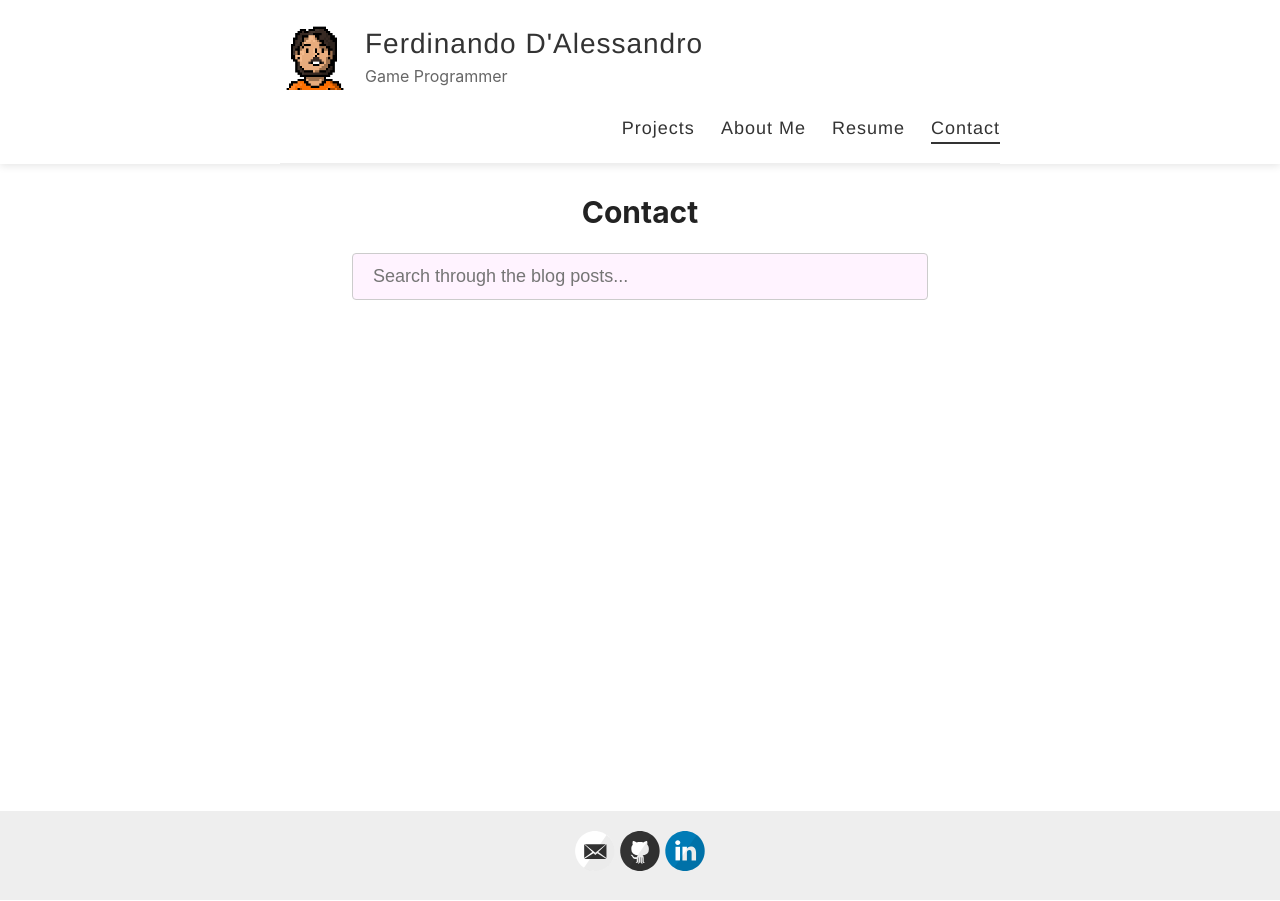
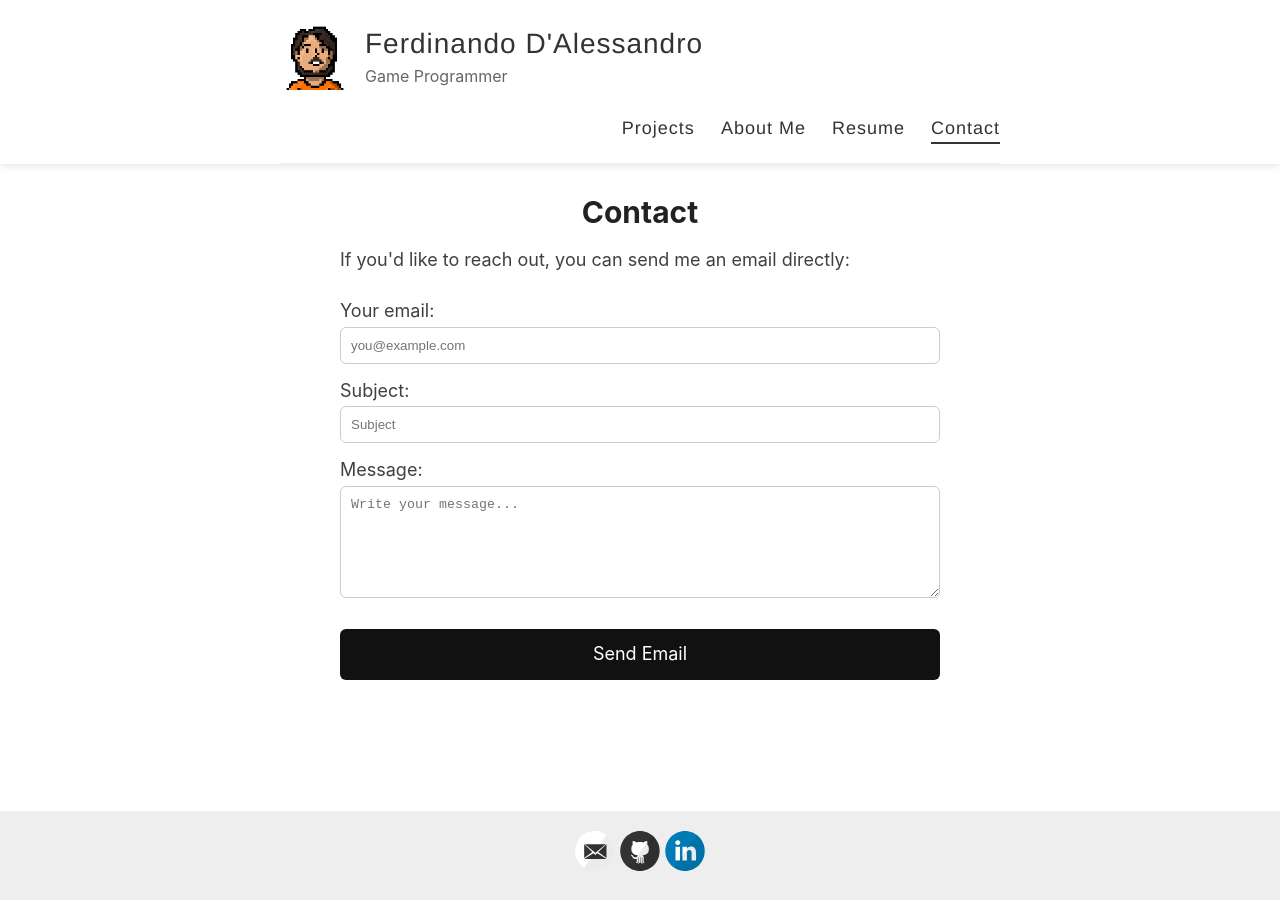
Before and after one commit to FerdiDale/ferdidale.github.io, a Jekyll site: the page built from _pages/contact.md, in a window 1280 px wide. Built offline with Jekyll 4.4.1, drawn with Linux system fonts in a browser that asks for light colours.

Commit message:
Contact Page written

```diff
--- a/_pages/contact.md
+++ b/_pages/contact.md
@@ -4,18 +4,48 @@ title: Contact
 permalink: /contact/
 ---
 
-<div id="search-container">
-    <input type="text" id="search-input" placeholder="Search through the blog posts...">
-    <ul id="results-container"></ul>
+<div class="contact-container">
+
+  <p>If you'd like to reach out, you can send me an email directly:</p>
+
+  <div class="contact-form">
+
+    <label>
+      Your email:
+      <input type="email" id="userEmail" placeholder="you@example.com">
+    </label>
+
+    <label>
+      Subject:
+      <input type="text" id="subject" placeholder="Subject">
+    </label>
+
+    <label>
+      Message:
+      <textarea id="message" rows="6" placeholder="Write your message..."></textarea>
+    </label>
+
+    <a id="mailLink" href="#" class="send-button">Send Email</a>
+
+  </div>
 </div>
 
-<script src="{{ site.baseurl }}/assets/simple-jekyll-search.min.js" type="text/javascript"></script>
+<script>
+function updateMailLink() {
+  const email = document.getElementById("userEmail").value;
+  const subject = document.getElementById("subject").value;
+  const message = document.getElementById("message").value;
 
-<script>
-    SimpleJekyllSearch({
-    searchInput: document.getElementById('search-input'),
-    resultsContainer: document.getElementById('results-container'),
-    searchResultTemplate: '<div style="text-align: left !important;"><a href="{url}"><h1 style="text-align:left !important;">{title}</h1></a><span style="text-align:left !important;">{date}</span></div>',
-    json: '{{ site.baseurl }}/search.json'
-    });
+  const body =
+`From: ${email}
+
+${message}`;
+
+  const mailto = `mailto:mail@address.com?subject=${encodeURIComponent(subject)}&body=${encodeURIComponent(body)}`;
+
+  document.getElementById("mailLink").href = mailto;
+}
+
+document.querySelectorAll("#userEmail, #subject, #message")
+  .forEach(el => el.addEventListener("input", updateMailLink));
 </script>
--- a/assets/style.scss
+++ b/assets/style.scss
@@ -530,6 +530,43 @@ body:after {
 Modules - reusable parts of our design
 
 -------------------------------- */
+
+.contact-container {
+    max-width: 600px;
+    margin: 0 auto;
+}
+
+.contact-form {
+    display: flex;
+    flex-direction: column;
+    gap: 12px;
+    margin-top: 20px;
+}
+
+.contact-form input,
+.contact-form textarea {
+    width: 100%;
+    padding: 10px;
+    border: 1px solid #ccc;
+    border-radius: 6px;
+}
+
+.send-button {
+    display: inline-block;
+    padding: 10px 14px;
+    text-align: center;
+    background: #111;
+    color: white;
+    border-radius: 6px;
+    text-decoration: none;
+    transition: 0.2s;
+    margin-top: 10px;
+}
+
+.send-button:hover {
+    background: #333;
+}
+
 .cd-container {
   /* this class is used to give a max-width to the element it is applied to, and center it horizontally when it reaches that max-width */
   width: 90%;
```
